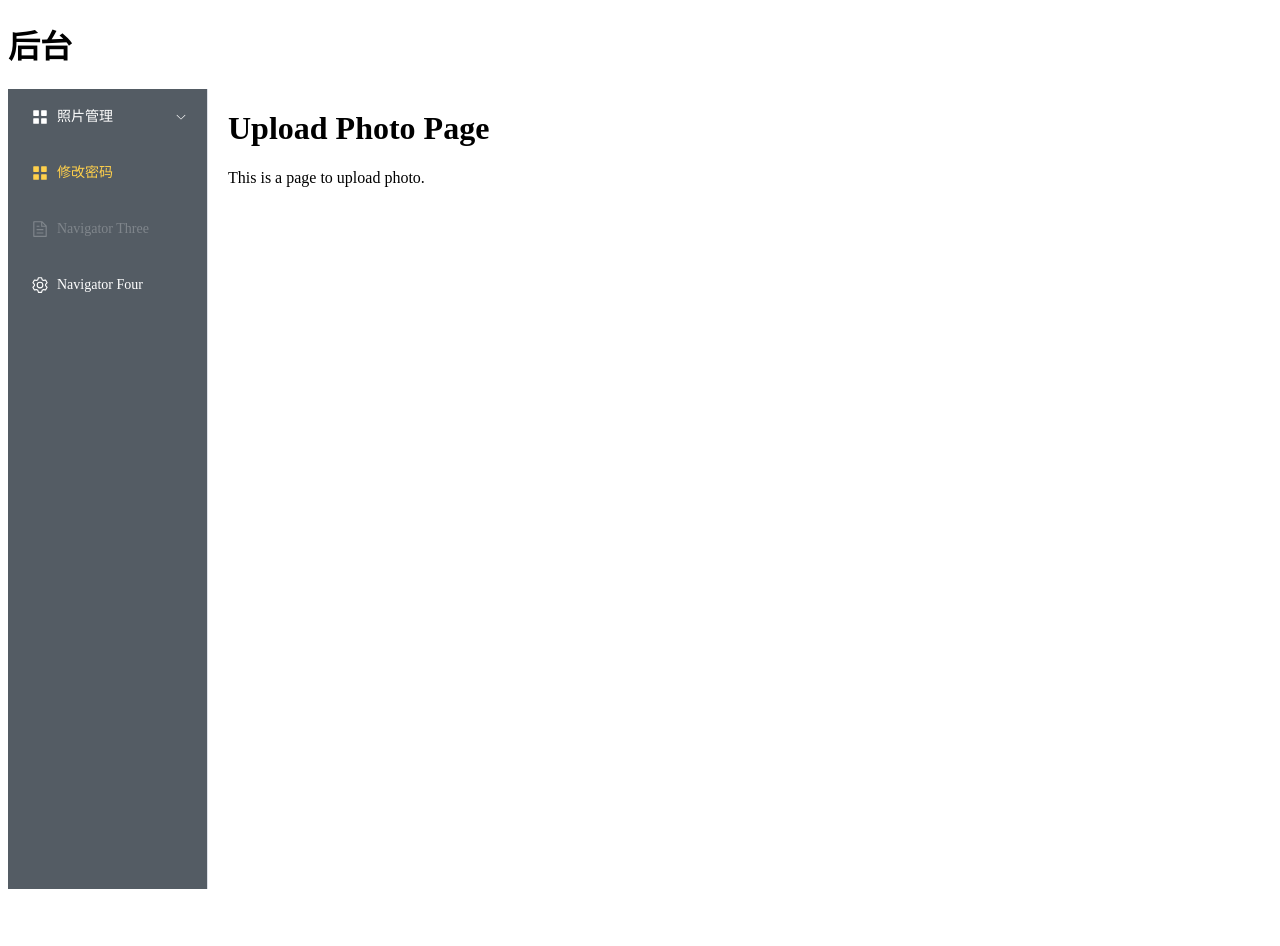
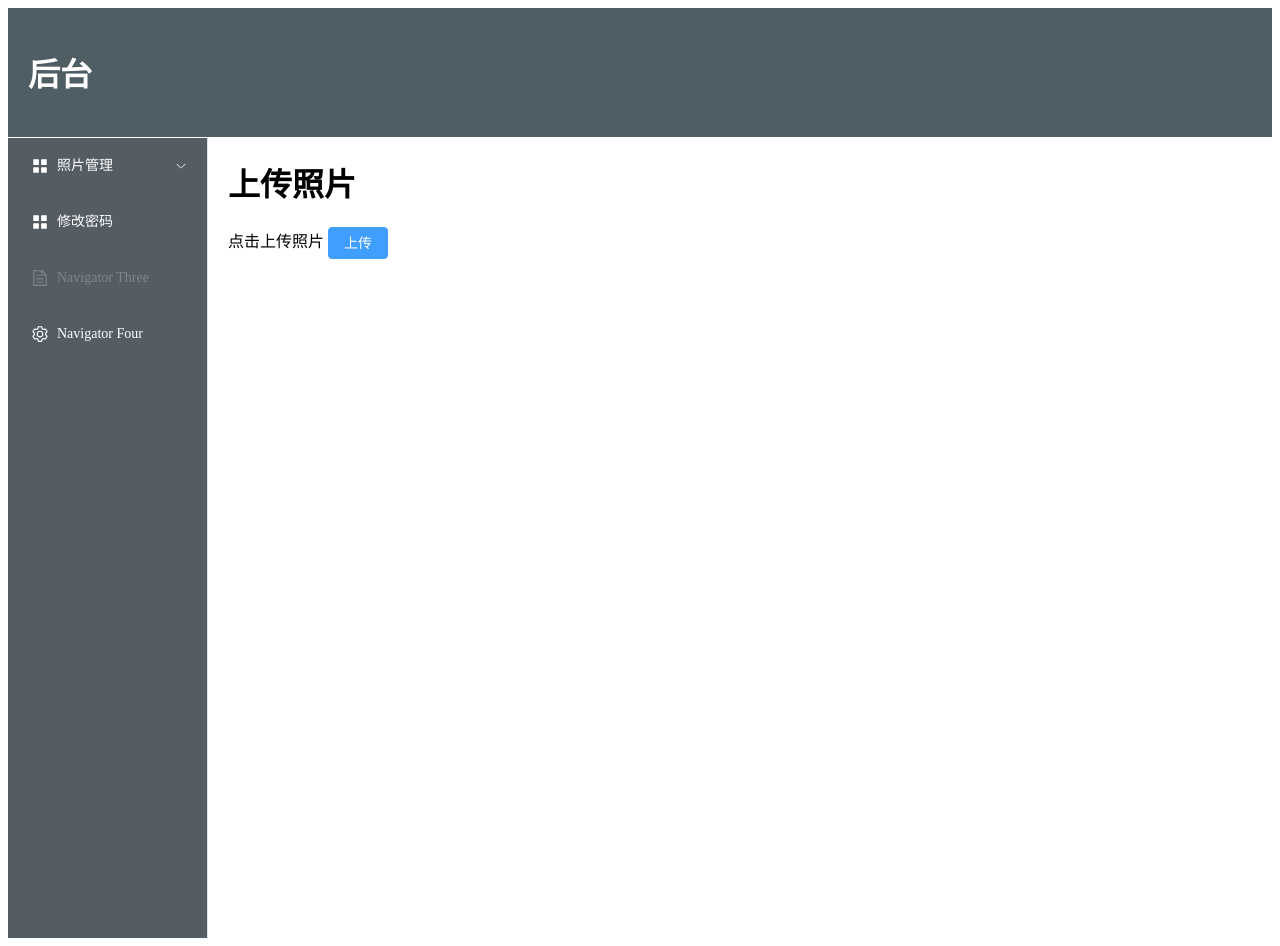
Before and after one commit to saikewei/my_website, a Vue app in the folder front/: page /admin/upload-photo in a window 1280 px wide. Before the commit the page ends 897 px from the top, so only its background shows below. Built offline with nearby package versions, Linux system fonts and the light colour scheme; the HTML template or start-up script is replaced by a standard one.

Commit message:
初步完成上传页面

```diff
--- a/front/components.d.ts
+++ b/front/components.d.ts
@@ -8,6 +8,7 @@ export {}
 /* prettier-ignore */
 declare module 'vue' {
   export interface GlobalComponents {
+    ElButton: typeof import('element-plus/es')['ElButton']
     ElCol: typeof import('element-plus/es')['ElCol']
     ElIcon: typeof import('element-plus/es')['ElIcon']
     ElMenu: typeof import('element-plus/es')['ElMenu']
--- a/front/src/components/NavAdmin.vue
+++ b/front/src/components/NavAdmin.vue
@@ -5,10 +5,11 @@
         active-text-color="#ffd04b"
         background-color="#545c64"
         class="el-menu-vertical-demo"
-        default-active="2"
+        default-active="route.path"
         text-color="#fff"
         @open="handleOpen"
         @close="handleClose"
+        router
       >
         <el-sub-menu index="1">
           <template #title>
@@ -16,7 +17,7 @@
             <span>照片管理</span>
           </template>
           <el-menu-item-group title="照片">
-            <el-menu-item index="1-1">上传照片</el-menu-item>
+            <el-menu-item index="/admin/upload-photo">上传照片</el-menu-item>
           </el-menu-item-group>
           <el-menu-item-group title="相册">
             <el-menu-item index="1-2">创建相册</el-menu-item>
@@ -41,11 +42,14 @@
 </template>
 
 <script lang="ts" setup>
+import { useRoute } from 'vue-router'
 import {
   Document,
   Menu as IconMenu,
   Setting,
 } from '@element-plus/icons-vue'
+
+const route = useRoute()
 
 const handleOpen = (key: string, keyPath: string[]) => {
   console.log(key, keyPath)
--- a/front/src/pages/AdminPage.vue
+++ b/front/src/pages/AdminPage.vue
@@ -1,5 +1,7 @@
 <template>
-    <h1>后台</h1>
+    <div class="header-container">
+      <h1>后台</h1>
+    </div>
     <div class="page-container">
         <nav-admin />
         <div class="content">
@@ -22,4 +24,11 @@ import { RouterView } from 'vue-router';
 .content {
   margin-left: 20px;
 }
+
+.header-container {
+  background-color: #4f5d64; /* 与导航菜单颜色匹配 */
+  padding: 20px;
+  color: white;
+  margin-bottom: 1px;
+}
 </style>
--- a/front/src/pages/admin/UploadPhoto.vue
+++ b/front/src/pages/admin/UploadPhoto.vue
@@ -1,7 +1,9 @@
 <template>
     <div>
-        <h1>Upload Photo Page</h1>
-        This is a page to upload photo.
+        <h1>上传照片</h1>
+        点击上传照片
+        <el-button type="primary">上传</el-button>
+
     </div>
 </template>
 
```
